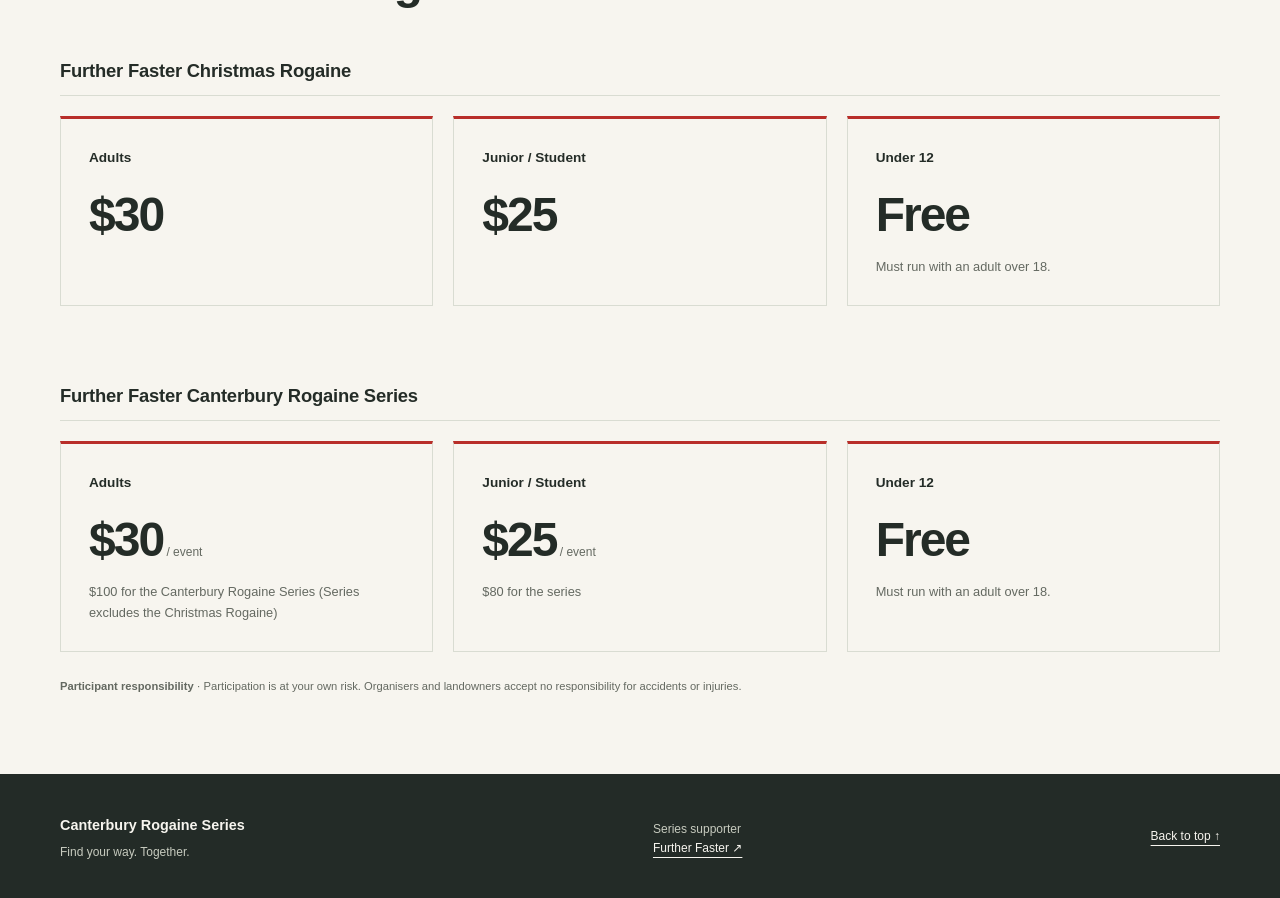
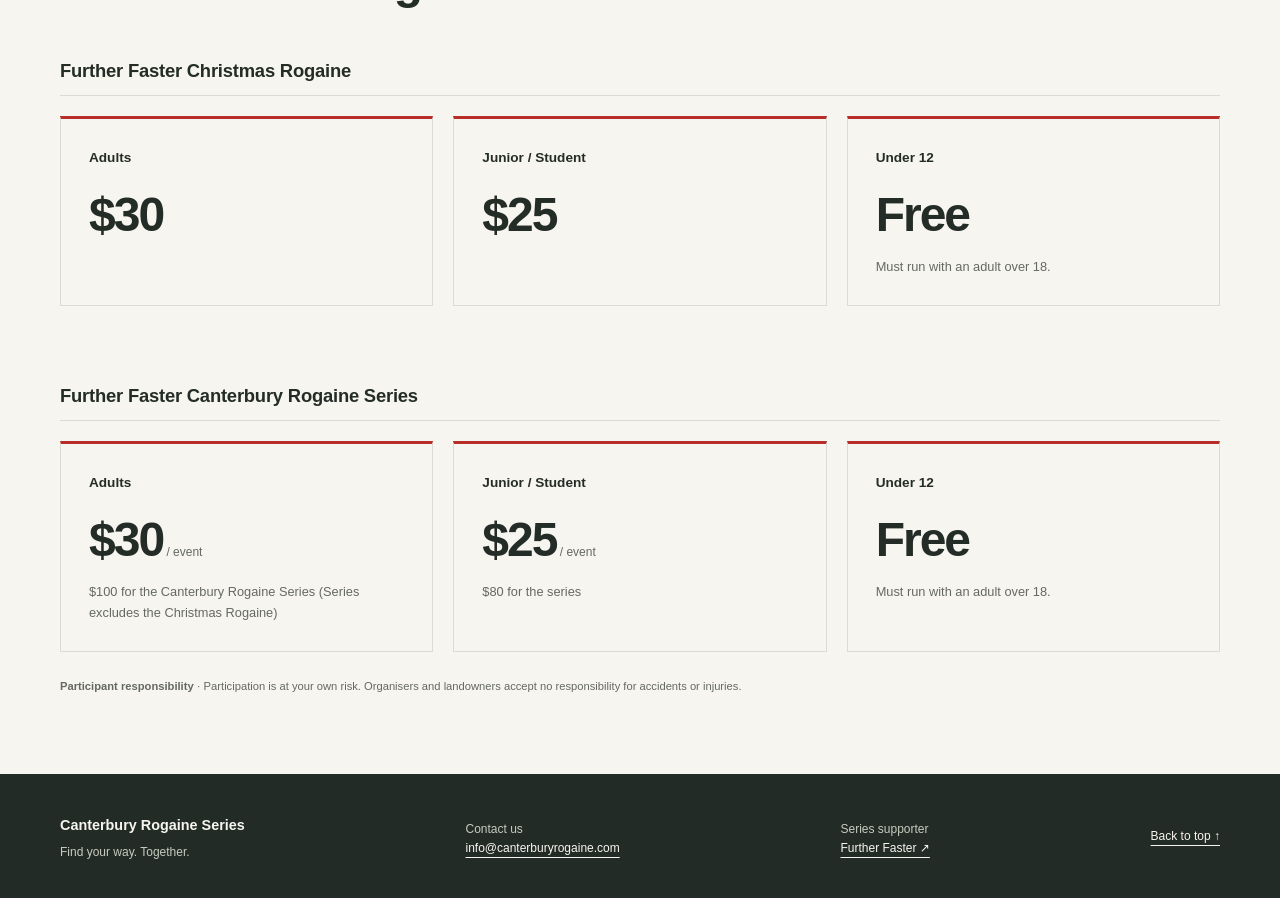
Before and after one commit to canterbury-rogaine/canterbury-rogaine-site, a Jekyll site: the page built from index.md, in a window 1280 px wide and 900 px high, scrolled down 2303 px. Built offline with Jekyll 4.4.1, drawn with Linux system fonts in a browser that asks for light colours.

Commit message:
Add contact us link to the site

```diff
--- a/_config.yml
+++ b/_config.yml
@@ -1,5 +1,6 @@
 title: Canterbury Rogaine Series
 description: Summer evenings in the Port Hills. Event details for the Canterbury Rogaine Series, planned for January 2027.
+email: info@canterburyrogaine.com
 url: "https://www.canterburyrogaine.com"
 baseurl: ""
 lang: en-NZ
--- a/_layouts/report.html
+++ b/_layouts/report.html
@@ -19,4 +19,4 @@ layout: default
   </div>
 </article>
 
-<footer class="site-footer"><div class="container footer-inner"><div><strong>Canterbury Rogaine Series</strong><p>Find your way. Together.</p></div><a href="{{ '/reports/' | relative_url }}">Reports</a><a href="#main" class="back-top">Back to top ↑</a></div></footer>
+<footer class="site-footer"><div class="container footer-inner"><div><strong>Canterbury Rogaine Series</strong><p>Find your way. Together.</p></div><p>Contact us<br><a href="mailto:{{ site.email }}">{{ site.email }}</a></p><a href="{{ '/reports/' | relative_url }}">Reports</a><a href="#main" class="back-top">Back to top ↑</a></div></footer>
--- a/_layouts/reports_archive.html
+++ b/_layouts/reports_archive.html
@@ -19,4 +19,4 @@ layout: default
   </div>
 </section>
 
-<footer class="site-footer"><div class="container footer-inner"><div><strong>Canterbury Rogaine Series</strong><p>Find your way. Together.</p></div><a href="{{ '/results/' | relative_url }}">Results</a><a href="#main" class="back-top">Back to top ↑</a></div></footer>
+<footer class="site-footer"><div class="container footer-inner"><div><strong>Canterbury Rogaine Series</strong><p>Find your way. Together.</p></div><p>Contact us<br><a href="mailto:{{ site.email }}">{{ site.email }}</a></p><a href="{{ '/results/' | relative_url }}">Results</a><a href="#main" class="back-top">Back to top ↑</a></div></footer>
--- a/_layouts/result.html
+++ b/_layouts/result.html
@@ -19,4 +19,4 @@ layout: default
   </div>
 </article>
 
-<footer class="site-footer"><div class="container footer-inner"><div><strong>Canterbury Rogaine Series</strong><p>Find your way. Together.</p></div><a href="{{ '/results/' | relative_url }}">Results</a><a href="#main" class="back-top">Back to top ↑</a></div></footer>
+<footer class="site-footer"><div class="container footer-inner"><div><strong>Canterbury Rogaine Series</strong><p>Find your way. Together.</p></div><p>Contact us<br><a href="mailto:{{ site.email }}">{{ site.email }}</a></p><a href="{{ '/results/' | relative_url }}">Results</a><a href="#main" class="back-top">Back to top ↑</a></div></footer>
--- a/_layouts/results_archive.html
+++ b/_layouts/results_archive.html
@@ -19,4 +19,4 @@ layout: default
   </div>
 </section>
 
-<footer class="site-footer"><div class="container footer-inner"><div><strong>Canterbury Rogaine Series</strong><p>Find your way. Together.</p></div><a href="{{ '/' | relative_url }}">Home</a><a href="#main" class="back-top">Back to top ↑</a></div></footer>
+<footer class="site-footer"><div class="container footer-inner"><div><strong>Canterbury Rogaine Series</strong><p>Find your way. Together.</p></div><p>Contact us<br><a href="mailto:{{ site.email }}">{{ site.email }}</a></p><a href="{{ '/' | relative_url }}">Home</a><a href="#main" class="back-top">Back to top ↑</a></div></footer>
--- a/index.md
+++ b/index.md
@@ -71,4 +71,4 @@
   <p class="responsibility"><strong>Participant responsibility</strong> · Participation is at your own risk. Organisers and landowners accept no responsibility for accidents or injuries.</p>
 </section>
 
-<footer class="site-footer"><div class="container footer-inner"><div><strong>Canterbury Rogaine Series</strong><p>Find your way. Together.</p></div><p>Series supporter<br><a href="https://www.furtherfaster.co.nz/">Further Faster ↗</a></p><a href="#main" class="back-top">Back to top ↑</a></div></footer>
+<footer class="site-footer"><div class="container footer-inner"><div><strong>Canterbury Rogaine Series</strong><p>Find your way. Together.</p></div><p>Contact us<br><a href="mailto:{{ site.email }}">{{ site.email }}</a></p><p>Series supporter<br><a href="https://www.furtherfaster.co.nz/">Further Faster ↗</a></p><a href="#main" class="back-top">Back to top ↑</a></div></footer>
```
